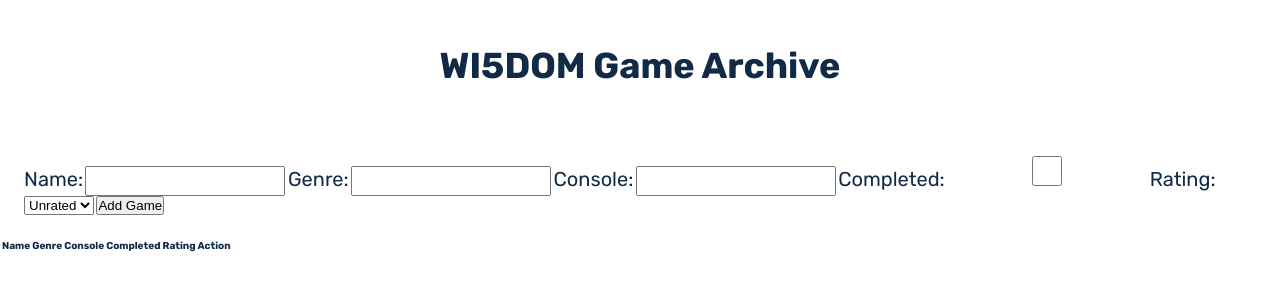
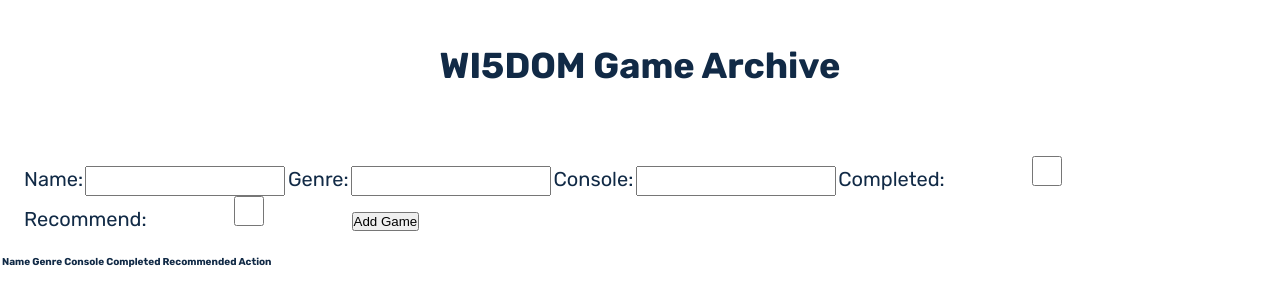
Before and after one commit to RyanSeidel/W15DOM, a Flask app: page /archive in a window 1280 px wide. Shown: the part 96-402 px from the top of the page. Run offline with Flask 3, Linux system fonts and the light colour scheme; the visitor is signed in with stand-in values (Sample User, id 1); data that the repository does not hold is empty; parts of the project's set-up code (start-up, migrations or seed data) failed here and were passed over; some libraries are stand-ins or nearby versions.

Commit message:
nothing to worry
changes

```diff
--- a/website/__init__.py
+++ b/website/__init__.py
@@ -2,7 +2,7 @@ from flask import Flask, render_template
 from website.views import views
 from website.auth import auth
 from flask_login import LoginManager
-from website.model import Game, UserGame, Platform, userinfo, RatingEnum, db
+from website.model import Game, UserGame, Platform, userinfo,db
 from flask_migrate import Migrate
 from flask_sqlalchemy import SQLAlchemy
 import steam.webapi
@@ -14,7 +14,7 @@ def create_app():
     app.config['SECRET_KEY'] = 'your_secret_key'
     app.config['SQLALCHEMY_DATABASE_URI'] = 'postgresql://postgres:4dUPuSxKvWdh3FiCycIg@containers-us-west-202.railway.app:6607/railway'
     app.config['SQLALCHEMY_TRACK_MODIFICATIONS'] = False
-    app.config['STEAM_API_KEY'] = '0969A678DCBE10BE0AA4B40204BFAAB2'
+    app.config['STEAM_API_KEY'] = '4A26AAF6AC8E26A257000E3F51E3AF2B'
 
     app.steam_api = steam.webapi.WebAPI(app.config['STEAM_API_KEY'])
 
--- a/website/steam.py
+++ b/website/steam.py
@@ -1,8 +1,8 @@
-from website.model import Game, UserGame, Platform, userinfo, RatingEnum, db
+from website.model import Game, UserGame, Platform, userinfo, db
 import steam.webapi
 from flask import flash
 
-api_key = "0969A678DCBE10BE0AA4B40204BFAAB2"
+api_key = "4A26AAF6AC8E26A257000E3F51E3AF2B"
 steam_api = steam.webapi.WebAPI(api_key)
 
 def get_owned_games(platform_key):
--- a/website/templates/vgarchive.html
+++ b/website/templates/vgarchive.html
@@ -25,7 +25,7 @@
     </header>
 
     <div class="Game-title">
-      <h1>WI5DOM Game Archive</h1>
+    <h1>WI5DOM Game Archive</h1>
     </div>
     <div class="archive">
       <form id="game-form" method="POST" action="{{ url_for('views.archive') }}">
@@ -38,12 +38,8 @@
         <input type="text" id="console-input" name="console">
         <label for="completed-input">Completed:</label>
         <input type="checkbox" id="completed-input" name="completed">
-        <label for="rating-input">Rating:</label>
-        <select id="rating-input" name="rating">
-          <option value="unrated">Unrated</option>
-          <option value="like">Like</option>
-          <option value="dislike">Dislike</option>
-        </select>
+        <label for="recommend-input">Recommend:</label>
+        <input type="checkbox" id="recommend-input" name="recommend">
         <button type="submit">Add Game</button>
       </form>
     </div>
@@ -54,7 +50,7 @@
           <th>Genre</th>
           <th>Console</th>
           <th>Completed</th>
-          <th>Rating</th>
+          <th>Recommended</th>
           <th>Action</th>
         </tr>
       </thead>
@@ -65,17 +61,21 @@
           <td>{{ game.genre }}</td>
           <td>{{ game.console }}</td>
           <td>{{ 'Yes' if game.completed else 'No' }}</td>
-          <td>{{ game.user_games[0].rating if game.user_games else 'Unrated' }}</td>
+          {% if game.recommend is none %}
+          <td>unrated</td>
+          {% else %}
+          <td>{{ 'Yes' if game.recommend else 'No' }}</td>
+          {% endif %}
+
+
           <td>
-            <button class="edit" data-id="{{ game.id }}" data-completed="{{ 'true' if game.completed else 'false' }}" data-rating="{{ game.user_games[0].rating if game.user_games else 'unrated' }}">Edit</button>
-
+            <button class="edit" data-id="{{ game.id }}">Edit</button>
             <button class="delete" data-id="{{ game.id }}">Delete</button>
           </td>
         </tr>
         {% endfor %}
       </tbody>
     </table>
-  </body>
 
-</html>
+
 {% endblock %}
--- a/website/views.py
+++ b/website/views.py
@@ -1,11 +1,13 @@
 from flask import Blueprint, render_template, request, session, flash, redirect, url_for, jsonify, abort
 from flask_login import login_required, current_user
-from website.model import Game, UserGame, Platform, userinfo, RatingEnum, db
+from website.model import Game, UserGame, Platform, userinfo, db
 from .forms import SearchForm
+from website.steam import get_owned_games
 from sqlalchemy import func, desc, case
-from sqlalchemy.orm import joinedload, contains_eager
+from sqlalchemy.orm import joinedload, contains_eager, load_only
 import difflib
 import ast
+
 
 # Creating a Blueprint for views
 views = Blueprint('views', __name__)
@@ -78,16 +80,10 @@ def get_games():
             'name': game.name,
             'genre': game.genre,
             'console': game.console,
+            'completed': game.completed,
+            'recommend': game.recommend,
             'completed': game.completed
         }
-        if hasattr(game, 'user_games') and game.user_games:
-            game_dict['user_game'] = {
-                'rating': game.user_games[0].rating,
-            }
-        else:
-            game_dict['user_game'] = {
-                'rating': RatingEnum.UNRATED,
-            }
         game_list.append(game_dict)
 
     # Return the games as JSON
@@ -124,9 +120,23 @@ def get_game(game_id):
     # Return the game as a JSON object
     return jsonify({'game': game.to_dict()})
 
+
 @views.route('/update_game/<int:game_id>', methods=['POST'])
 @login_required
 def update_game(game_id):
+
+    # Fetch the game from the database
+    game = Game.query.get_or_404(game_id)
+
+    # Check if the game belongs to the current user
+    if game.user_id != current_user.id:
+        flash('You do not have permission to update this game', category='error')
+        return redirect(url_for('views.archive'))
+
+    # Update the game with the new data
+    game.completed = 'completed' in request.form
+    game.recommend = 'recommend' in request.form
+
     rating = request.form.get('rating')
     user_game = UserGame.query.filter_by(user_id=current_user.id, game_id=game_id).first()
     if user_game:
@@ -152,59 +162,11 @@ def update_game_completed():
 
     # Update the game's completion status and commit the changes
     game.completed = (completed == 'true')
-    db.session.commit()
 
-    # Return a success response
-    return jsonify({'success': True})
+    # Redirect to the archive page
+    flash('Game updated successfully', category='success')
+    return redirect(url_for('views.archive'))
 
-
-# Route for the archive page
-@views.route('/archive', methods=['GET', 'POST'])
-@login_required
-def archive():
-    if request.method == 'POST':
-        name = request.form.get('name')
-        genre = request.form.get('genre')
-        console = request.form.get('console')
-        completed = 'completed' in request.form
-
-        # Create a new Game object with the game data
-        new_game = Game(name=name, genre=genre, console=console, completed=completed)
-        db.session.add(new_game)
-        db.session.flush()  # Flush the session to get the new_game.id
-
-        # Get the user's rating for the game
-        rating_input = request.form.get('rating')
-        rating = None
-        if rating_input:
-            rating = RatingEnum[rating_input.upper()]
-
-        # Create a new UserGame object with the user's game data and the Game object as a relationship
-        new_user_game = UserGame(user_id=current_user.get_id(), game_id=new_game.id, rating=rating)
-        db.session.add(new_user_game)
-        db.session.commit()
-
-        flash('Game added successfully', category='success')
-
-    games = Game.query.outerjoin(UserGame, Game.id == UserGame.game_id).filter(Game.user_id == current_user.id).all()
-
-    # Update game completion status and rating
-    for game in games:
-        completed = request.form.get(f'{game.id}-completed')
-        rating_input = request.form.get(f'{game.id}-rating')
-        if completed is not None:
-            game.completed = (completed == 'true')
-        if rating_input is not None:
-            rating = RatingEnum[rating_input.upper()]
-            if game.user_games:
-                game.user_games[0].rating = rating
-            else:
-                new_user_game = UserGame(user_id=current_user.get_id(), game_id=game.id, rating=rating)
-                db.session.add(new_user_game)
-    db.session.commit()
-
-
-    return render_template("vgarchive.html", games=games)
 
 # Route for the games page
 @views.route('/games')
@@ -218,15 +180,39 @@ def games():
 def settings():
     return render_template("settings.html")
 
+# Route for the archive page
+@views.route('/archive', methods=['GET', 'POST'])
+@login_required
+def archive():
+    recommend = None  # Define the variable before it's used
+
+    if request.method == 'POST':
+        name = request.form.get('name')
+        genre = request.form.get('genre')
+        console = request.form.get('console')
+        completed = 'completed' in request.form
+        recommend = 'recommend' in request.form
+
+        new_game = Game(user_id=current_user.get_id(), name=name, genre=genre,
+                        console=console, completed=completed, recommend=recommend)
+        db.session.add(new_game)
+        db.session.commit()
+
+        flash('Game added successfully', category='success')
+
+    games = Game.query.filter_by(user_id=current_user.id).all()
+    return render_template("vgarchive.html", games=games, recommend=recommend)
+
+
 @views.route('/add_game', methods=['POST'])
 @login_required
 def add_game():
-    data = request.json
+    data = request.get_json()
     name = data.get('name')
     genre = data.get('genre')
     console = data.get('console')
     completed = data.get('completed')
-    rating = data.get('rating')
+    recommend = data.get('recommend')
 
     # check if a game with the same name already exists for this user
     existing_game = Game.query.filter_by(user_id=current_user.get_id(), name=name).first()
@@ -234,30 +220,21 @@ def add_game():
         # game with same name already exists for this user
         return jsonify({'success': False, 'error': 'You have already added a game with this name'})
 
-    # get the platform for the game
+    # create a new game and add to the database
     platform_name = data.get('platform')
     if platform_name:
         platform = Platform.query.filter_by(user_id=current_user.get_id(), name=platform_name).first()
         if not platform:
             return jsonify({'success': False, 'error': 'Platform not found'})
-        platform_id = platform.id
+        new_game = Game(user_id=current_user.get_id(), name=name, genre=genre,
+                        console=console, completed=completed, recommend=recommend, platform=platform)
     else:
-        platform_id = None
-
-    # create a new game and add to the database
-    new_game = Game(user_id=current_user.get_id(), name=name, genre=genre,
-                console=console, completed=completed, platform_id=platform_id, external_id=data.get('external_id'),
-                image_url=data.get('image_url'))
-
+        new_game = Game(user_id=current_user.get_id(), name=name, genre=genre,
+                        console=console, completed=completed, recommend=recommend)
     db.session.add(new_game)
     db.session.commit()
 
-    new_user_game = UserGame(user_id=current_user.get_id(), game_id=new_game.id, rating=rating)
-    db.session.add(new_user_game)
-    db.session.commit()
-
     return jsonify({'success': True})
-
 
 # Route for the help page
 @views.route('/help')
@@ -269,15 +246,39 @@ def help():
 @views.route('/leaderboard')
 @login_required
 def leaderboard():
-    games = (db.session.query(Game.name, Game.image_url, func.sum(UserGame.playtime).label('total_playtime'),
-                 func.count(case((UserGame.rating == 'like', 1), else_=None)).label('total_likes'),
-                 func.count(case((UserGame.rating == 'dislike', 1), else_=None)).label('total_dislikes'))
-                 .join(UserGame)
-                 .filter(UserGame.user_id == current_user.id)
-                 .filter(UserGame.playtime != None)  # filter out games where playtime is undefined
-                 .group_by(Game.id)
-                 .order_by(desc('total_playtime'))
-                 .limit(5)
-                 .all())
+    games = (db.session.query(Game.name, Game.image_url, func.sum(UserGame.playtime).label('total_playtime'))
+             .join(Game.user_games)
+             .filter(UserGame.user_id == current_user.id)
+             .filter(UserGame.playtime != None)
+             .group_by(Game.id)
+             .order_by(desc('total_playtime'))
+             .limit(5)
+             .all())
+
 
     return render_template('leaderboard.html', games=games, current_user=current_user)
+
+@views.route('/import_games', methods=['POST'])
+@login_required
+def import_games():
+    platform = db.session.query(Platform).options(load_only(Platform.key)).filter_by(user_id=current_user.id, name='Steam').first()
+    if platform:
+        get_owned_games(platform.key)
+        return redirect(url_for('views.account'))
+    else:
+        flash('Steam platform not found for current user', 'warning')
+        return redirect(url_for('views.account'))
+
+@views.route('/account')
+@login_required
+def account():
+    user_platforms = current_user.platforms
+    steam_connected = False
+
+    for platform in user_platforms:
+        if platform.name == 'Steam' and platform.connected:
+            steam_connected = True
+            get_owned_games(platform_key=platform.key)
+            break
+
+    return render_template('account.html', steam_connected=steam_connected)
```
Also changed, not shown: website/model.py (+28 -46 lines).
